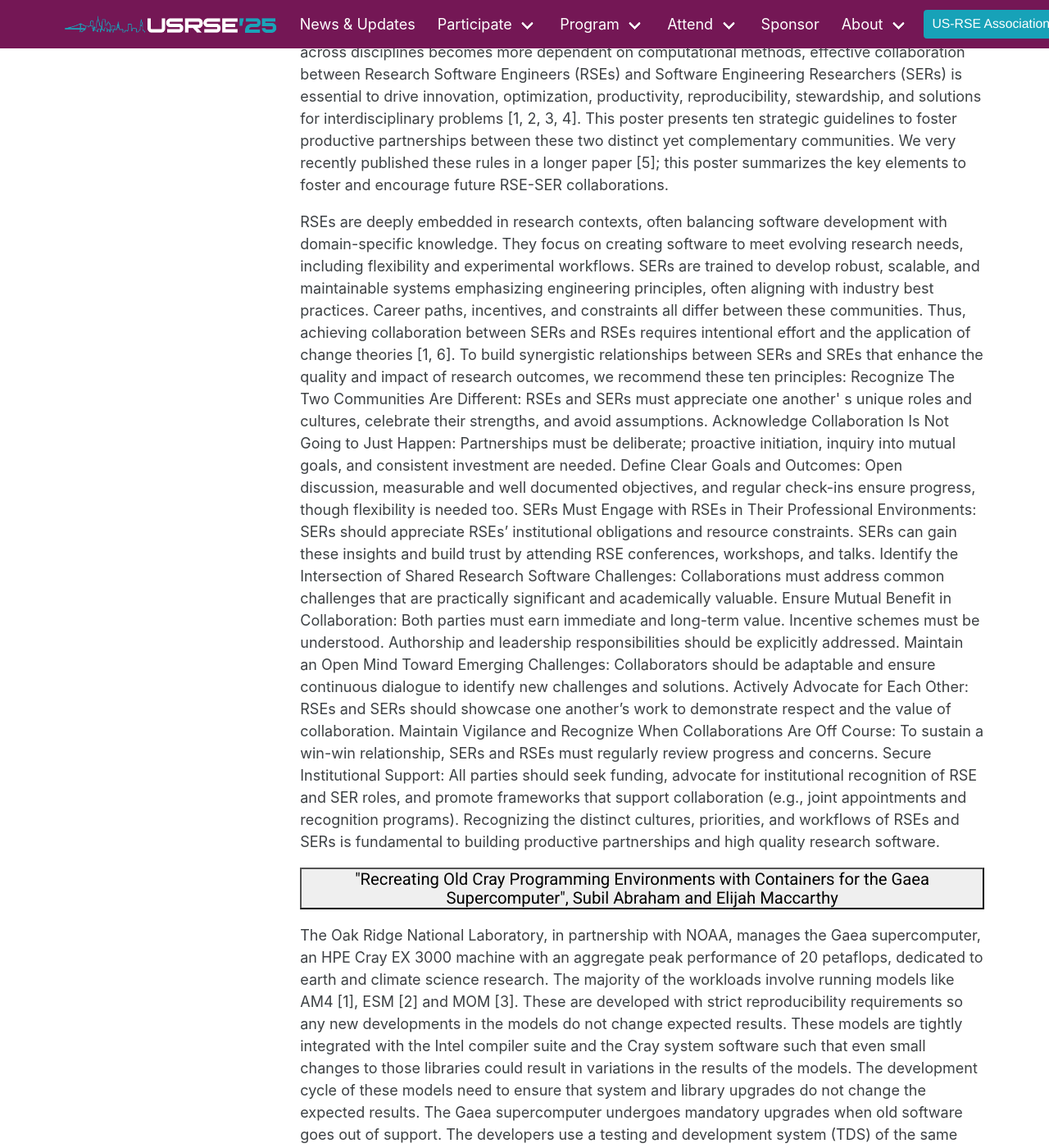
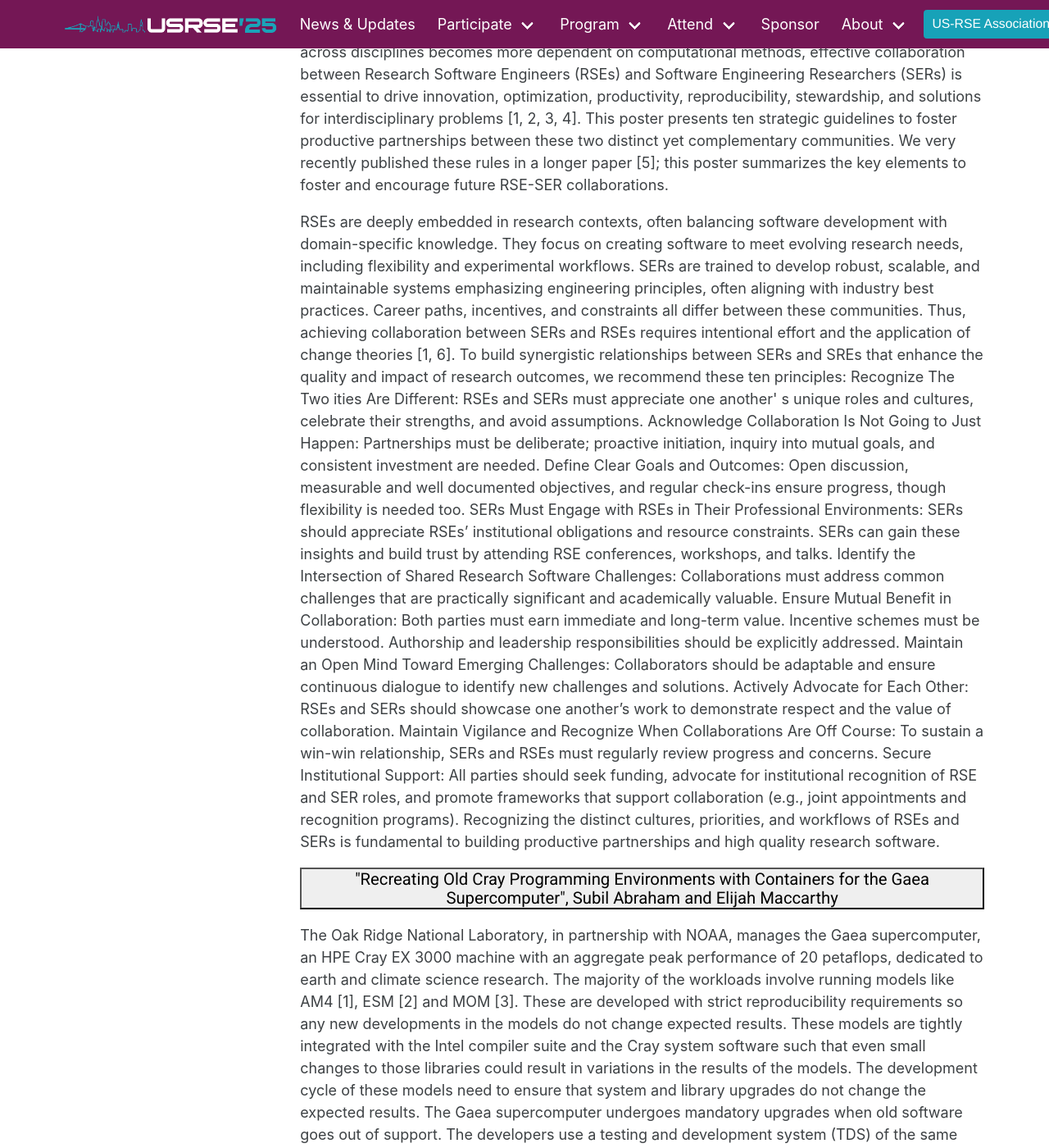
Before and after one commit to USRSE/usrse25, a Jekyll site: the page built from pages/program/posters.md, in a window 1280 px wide and 1400 px high, scrolled down 9062 px. Shown: the whole window at 82% size. Built offline with Jekyll 4.4.1, drawn with Linux system fonts in a browser that asks for light colours; a style sheet for code colours, icons or effects is not loaded; some of the changed text lies outside the part shown.

```diff
--- a/pages/program/posters.md
+++ b/pages/program/posters.md
@@ -767,7 +767,7 @@
 relationships between SERs and SREs that enhance the
 quality and impact of research outcomes, we recommend these
 ten principles:
-Recognize The Two Communities Are Different: RSEs and SERs
+Recognize The Two ities Are Different: RSEs and SERs
 must appreciate one another' s unique roles and cultures,
 celebrate their strengths, and avoid assumptions.
 Acknowledge Collaboration Is Not Going to Just Happen:
```
Also changed, not shown: other parts of pages/program/posters.md (+8 -8 lines).
